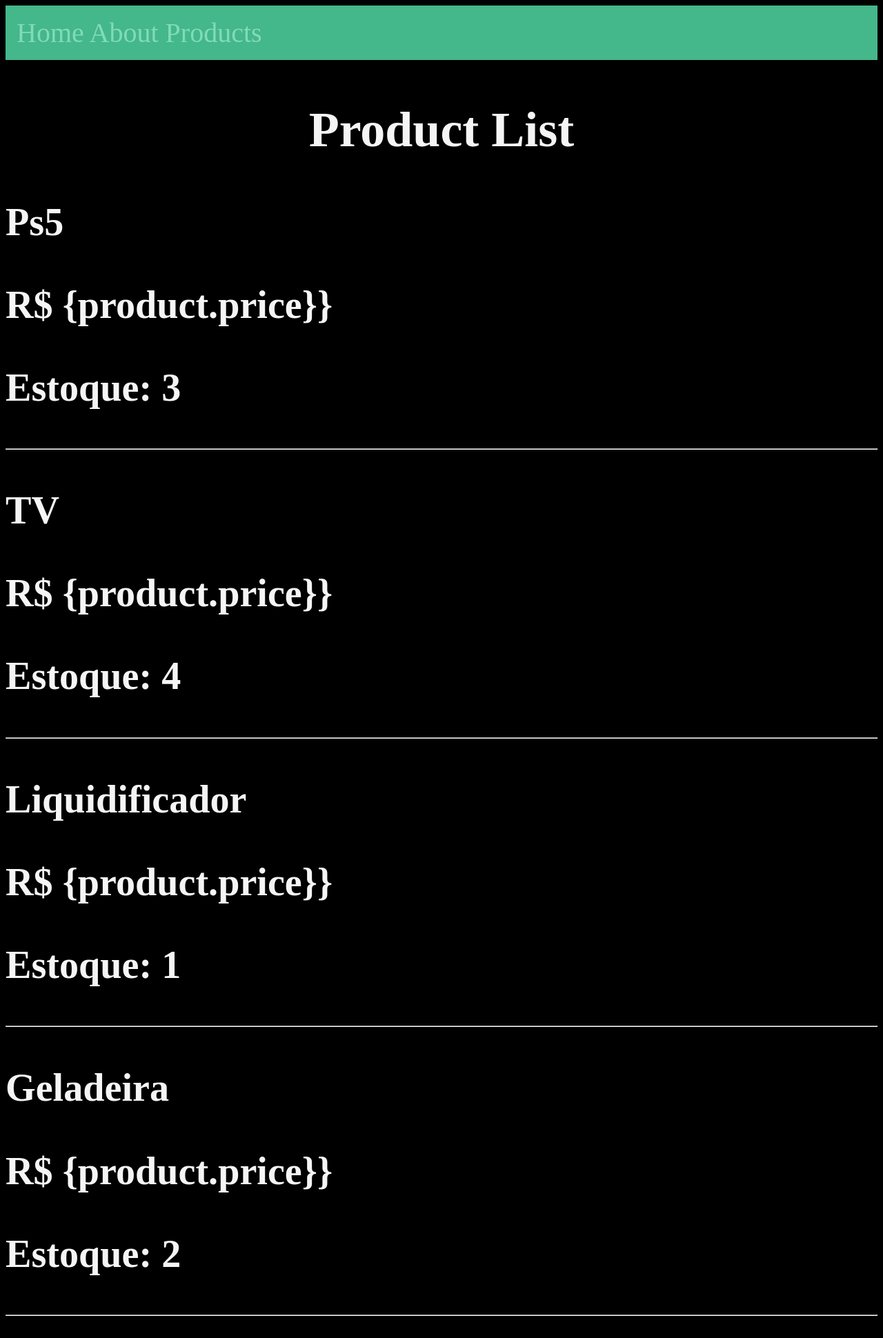
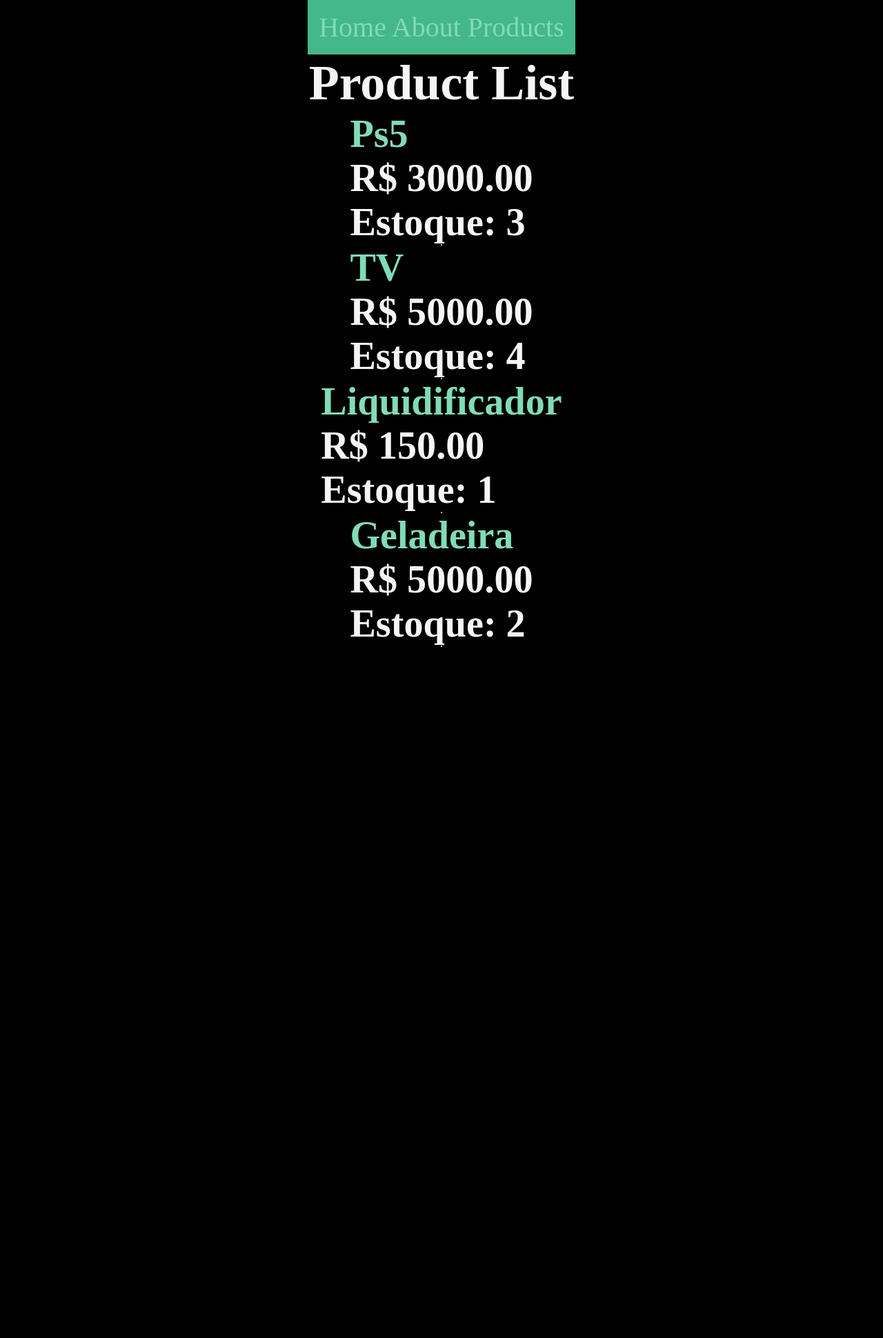
Before and after one commit to nsouza/django-fundamentos, a Django app: page /products/ in a window 1280 px wide. Shown: the whole page at 69% size. After the commit the page ends 938 px from the top, so only its background shows below. Run offline with Django 5.2, Linux system fonts and the light colour scheme; data comes from the database, SQL or seed files in the repository.

Commit message:
Criando lista de detalhes

```diff
--- a/products/templates/products/products_list.html
+++ b/products/templates/products/products_list.html
@@ -9,8 +9,13 @@
         <h2>Product List</h2>
         {% for product in products  %}
           <article>
-            <h3>{{product.name}}</h3>
-            <h3>R$ {product.price}}</h3>
+            <h3>
+              <a href="{% url 'products:page' slug=product.slug %}">
+                {{product.name}}
+              </a>
+
+            </h3>
+            <h3>R$ {{product.price}}</h3>
             <h3>Estoque: {{product.stock}}</h3>
           </article>
           <hr>
--- a/products/urls.py
+++ b/products/urls.py
@@ -2,6 +2,8 @@
 from django.urls import path
 from .import views
 
+app_name = 'products'
 urlpatterns = [
-    path('', views.products_list)
+    path('', views.products_list, name="list"),
+    path('<slug:slug>', views.product_page, name="page")
 ]
--- a/products/views.py
+++ b/products/views.py
@@ -1,7 +1,13 @@
 from django.shortcuts import render
+from sympy import product
 from .models import Product
 
 
 def products_list(request):
     products = Product.objects.all().order_by('created_at')
     return render(request, 'products/products_list.html', {'products':products})
+
+
+def product_page(request, slug):
+    product = Product.objects.get(slug=slug)
+    return render(request, 'products/product_page.html', {'product':product})
--- a/static/css/style.css
+++ b/static/css/style.css
@@ -1,5 +1,5 @@
 * {
-    margin: o;
+    margin: 0; /* Corrigido 'o' para '0' */
     padding: 0;
     box-sizing: border-box;
 }
@@ -11,6 +11,8 @@
     font-size: 3rem;
     background-color: black;
     color: whitesmoke;
+    align-items: center; /* Centraliza horizontalmente */
+    justify-content: center; /* Centraliza verticalmente */
 }
 
 h2, p {
@@ -32,3 +34,10 @@
 a:hover {
     opacity: .85;
 }
+
+section {
+    display: flex;
+    flex-direction: column;
+    align-items: center;
+    justify-content: center;
+}
--- a/templates/layout.html
+++ b/templates/layout.html
@@ -15,7 +15,7 @@
     <nav>
         <a href="/">Home</a>
         <a href="/about">About</a>
-        <a href="/products">Products</a>
+        <a href="{% url 'products:list' %}">Products</a>
     </nav>
    <main>
 
```
